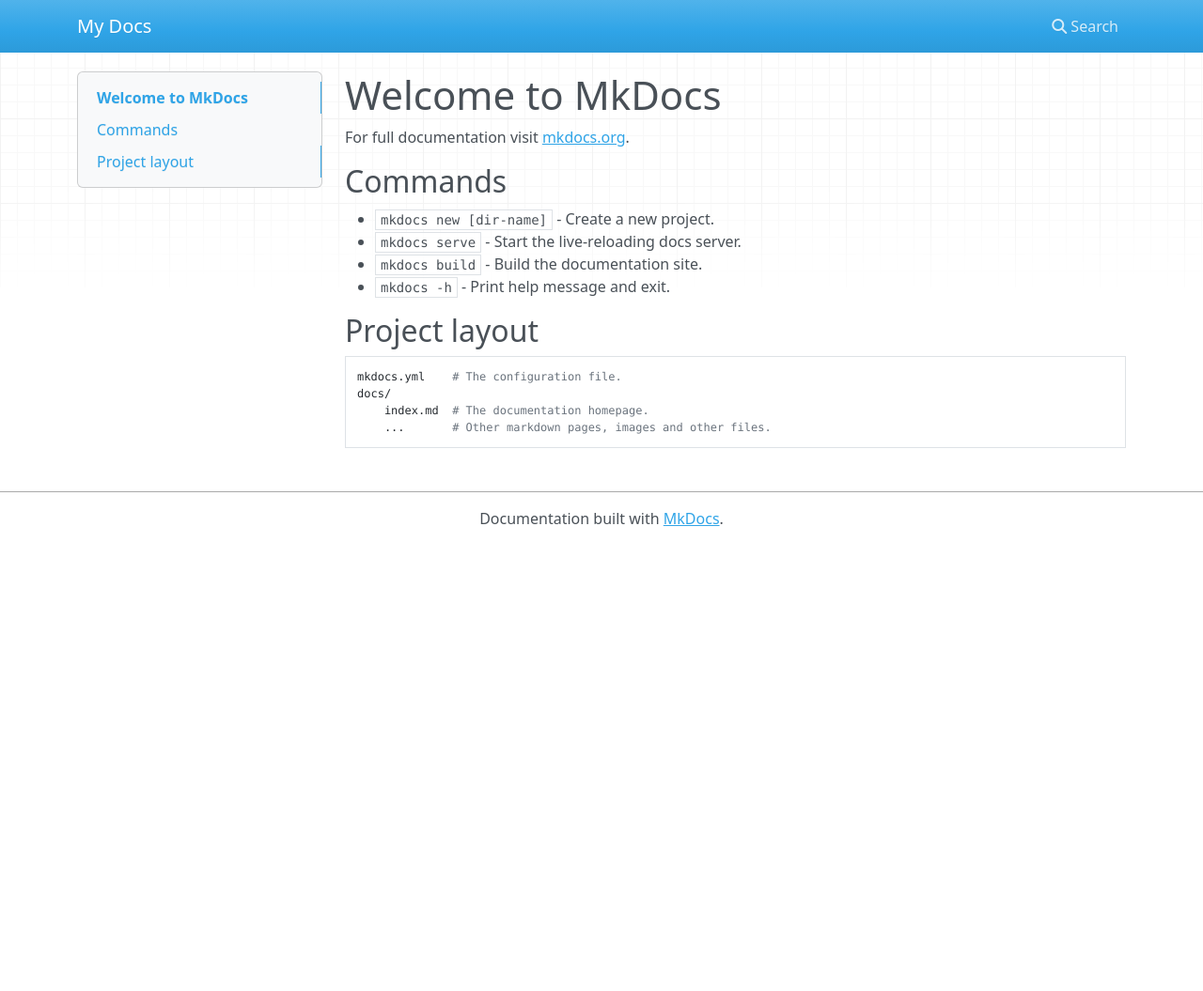
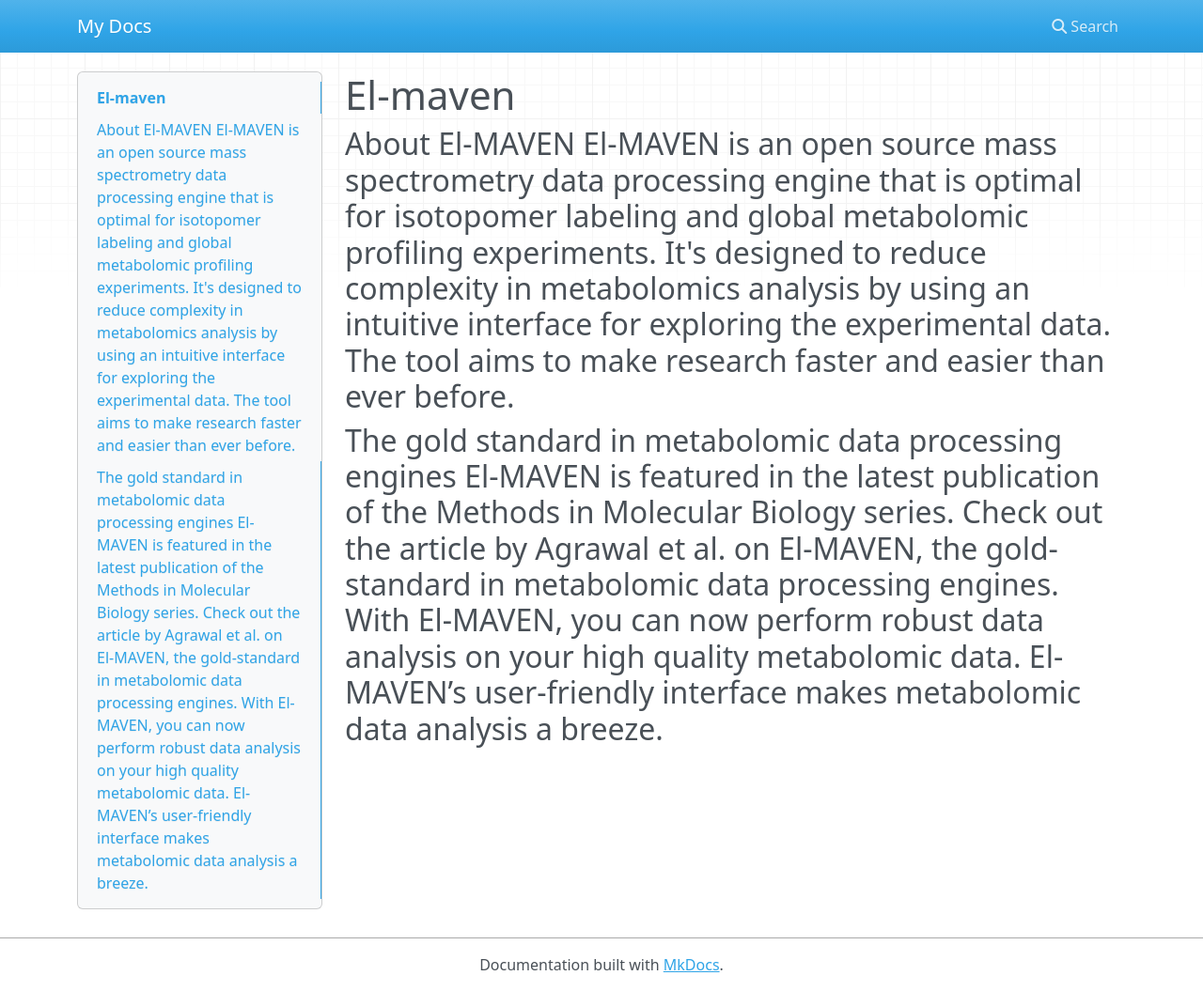
Before and after one commit to amanshu-el/el-docs, an MkDocs documentation site: the page built from docs/index.md, in a window 1280 px wide and 1055 px high. Shown: the whole window at 94% size. Built offline with MkDocs 1.6.1, drawn with Linux system fonts in a browser that asks for light colours; nearby versions of some CDN libraries.

Commit message:
Update index.md

```diff
--- a/docs/index.md
+++ b/docs/index.md
@@ -1,17 +1,5 @@
-# Welcome to MkDocs
+# El-maven
 
-For full documentation visit [mkdocs.org](https://www.mkdocs.org).
+## About El-MAVEN El-MAVEN is an open source mass spectrometry data processing engine that is optimal for isotopomer labeling and global metabolomic profiling experiments. It's designed to reduce complexity in metabolomics analysis by using an intuitive interface for exploring the experimental data. The tool aims to make research faster and easier than ever before.
 
-## Commands
-
-* `mkdocs new [dir-name]` - Create a new project.
-* `mkdocs serve` - Start the live-reloading docs server.
-* `mkdocs build` - Build the documentation site.
-* `mkdocs -h` - Print help message and exit.
-
-## Project layout
-
-    mkdocs.yml    # The configuration file.
-    docs/
-        index.md  # The documentation homepage.
-        ...       # Other markdown pages, images and other files.
+## The gold standard in metabolomic data processing engines El-MAVEN is featured in the latest publication of the Methods in Molecular Biology series. Check out the article by Agrawal et al. on El-MAVEN, the gold-standard in metabolomic data processing engines. With El-MAVEN, you can now perform robust data analysis on your high quality metabolomic data. El-MAVEN’s user-friendly interface makes metabolomic data analysis a breeze.
```
